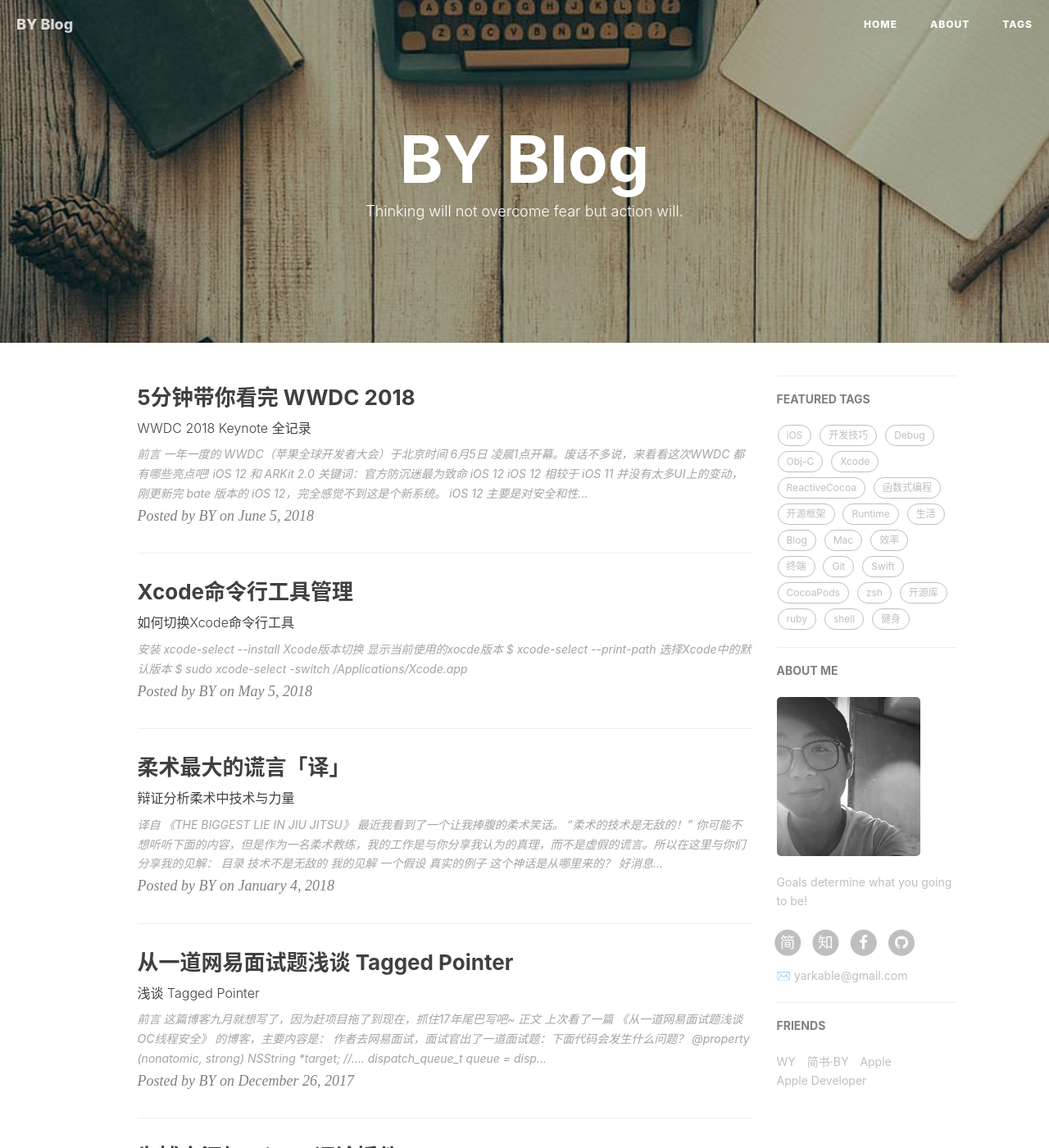
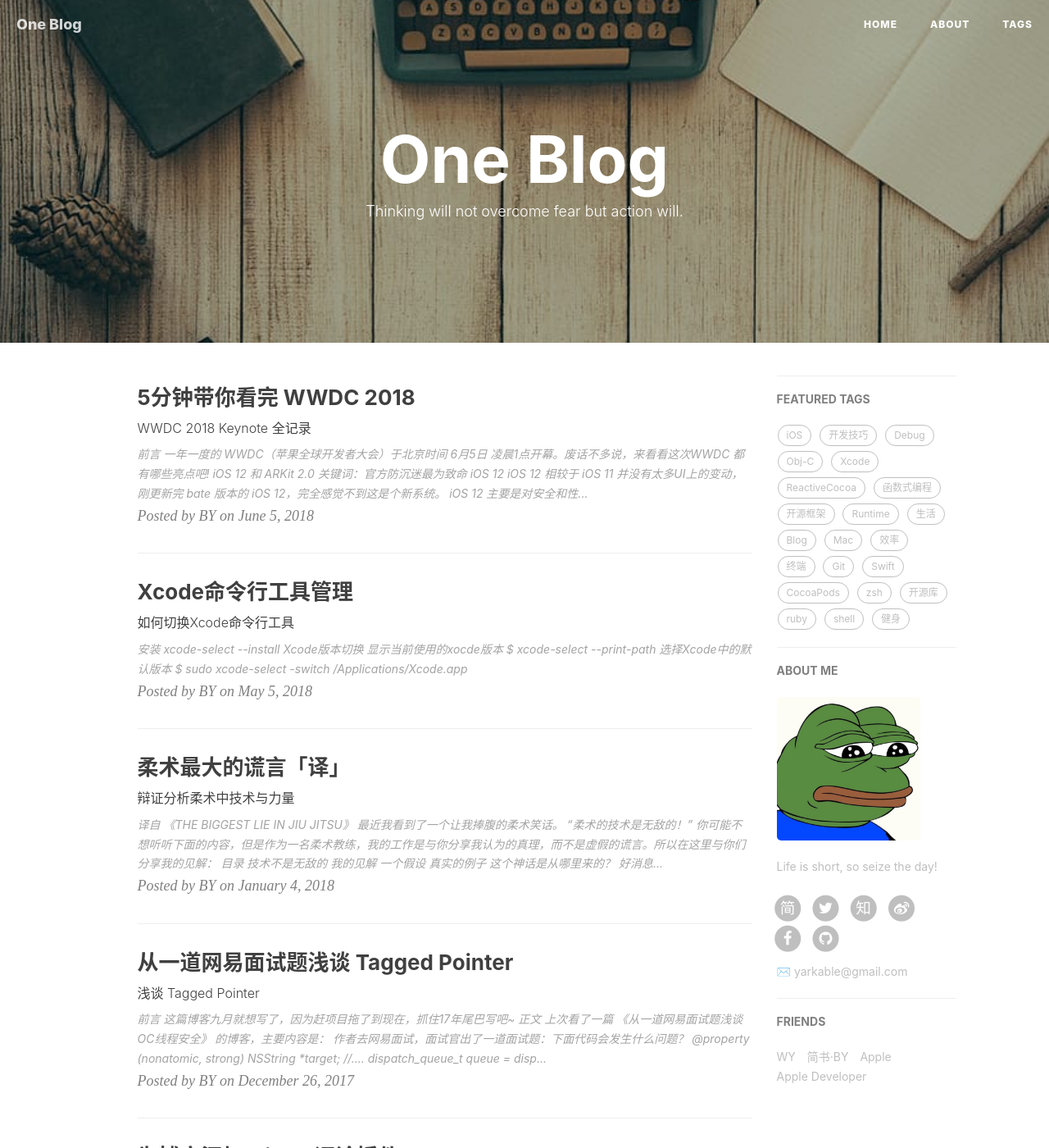
Before and after one commit to yarkable/yarkable.github.io, a Jekyll site: the page built from index.html, in a window 1280 px wide and 1400 px high. Shown: the whole window at 82% size. Built offline with Jekyll 4.4.1, drawn with Linux system fonts in a browser that asks for light colours; nearby versions of some CDN libraries; the list of posts is cut into pages by our own code; comment, search, counter and statistics services are not loaded; some of the changed text lies outside the part shown.

Commit message:
change params

```diff
--- a/_config.yml
+++ b/_config.yml
@@ -1,29 +1,29 @@
 # Site settings
-title: BY Blog
-SEOTitle: 柏荧的博客 | BY Blog
+title: One Blog
+SEOTitle: 一个博客 | One Blog
 header-img: img/post-bg-desk.jpg
 email: yarkable@gmail.com
 description: "Every failure is leading towards success."
 keyword: "BY, BY Blog, 柏荧的博客, qiubaiying, 邱柏荧, iOS, Apple, iPhone"
-url: "http://qiubaiying.github.io"          # your host, for absolute URL
+url: "https://yarkable.github.io"          # your host, for absolute URL
 baseurl: ""      # for example, '/blog' if your blog hosted on 'host/blog'
 github_repo: "https://github.com/yarkable/yarkable.github.io.git" # you code repository
 
 # Sidebar settings
 sidebar: true                           # whether or not using Sidebar.
-sidebar-about-description: "Goals determine what you going to be!"
-sidebar-avatar: /img/about-BY-gentle.jpg      # use absolute URL, seeing it's used in both `/` and `/about/`
+sidebar-about-description: "Life is short, so seize the day!"
+sidebar-avatar: /img/self-introduce.jpg      # use absolute URL, seeing it's used in both `/` and `/about/`
 
 
 
 # SNS settings
 RSS: false
-# weibo_username:     qiubaiying
+weibo_username:     qiubaiying
 zhihu_username:     qiubaiying
 github_username:    qiubaiying
 facebook_username:  baiying.qiu.7
 jianshu_username:   e71990ada2fd
-#twitter_username:   qiubaiying
+twitter_username:   qiubaiying
 
 
 
@@ -64,9 +64,9 @@
   enable: true    #是否开启Gitalk评论
   clientID: f2c84e7629bb1446c1a4                            #生成的clientID
   clientSecret: ca6d6139d1e1b8c43f8b2e19492ddcac8b322d0d    #生成的clientSecret
-  repo: qiubaiying.github.io    #仓库名称
-  owner: qiubaiying    #github用户名
-  admin: qiubaiying
+  repo: yarkable.github.io    #仓库名称
+  owner: yarkable    #github用户名
+  admin: yarkable
   distractionFreeMode: true #是否启用类似FB的阴影遮罩
 
 
--- a/_includes/head.html
+++ b/_includes/head.html
@@ -13,7 +13,7 @@
     <link rel="manifest" href="{{ site.baseurl }}/pwa/manifest.json">
 
     <!-- Favicon -->
-    <link rel="shortcut icon" href="{{ site.baseurl }}/img/favicon.ico">
+    <link rel="shortcut icon" href="{{ site.baseurl }}/img/icon.png">
 
     <!-- Safari Webpage Icon    by-BY -->
     <link rel="apple-touch-icon" href="{{ site.baseurl }}/img/apple-touch-icon.png">
```
Also changed, not shown: img/icon.png (added), img/self-introduce.jpg (added).
